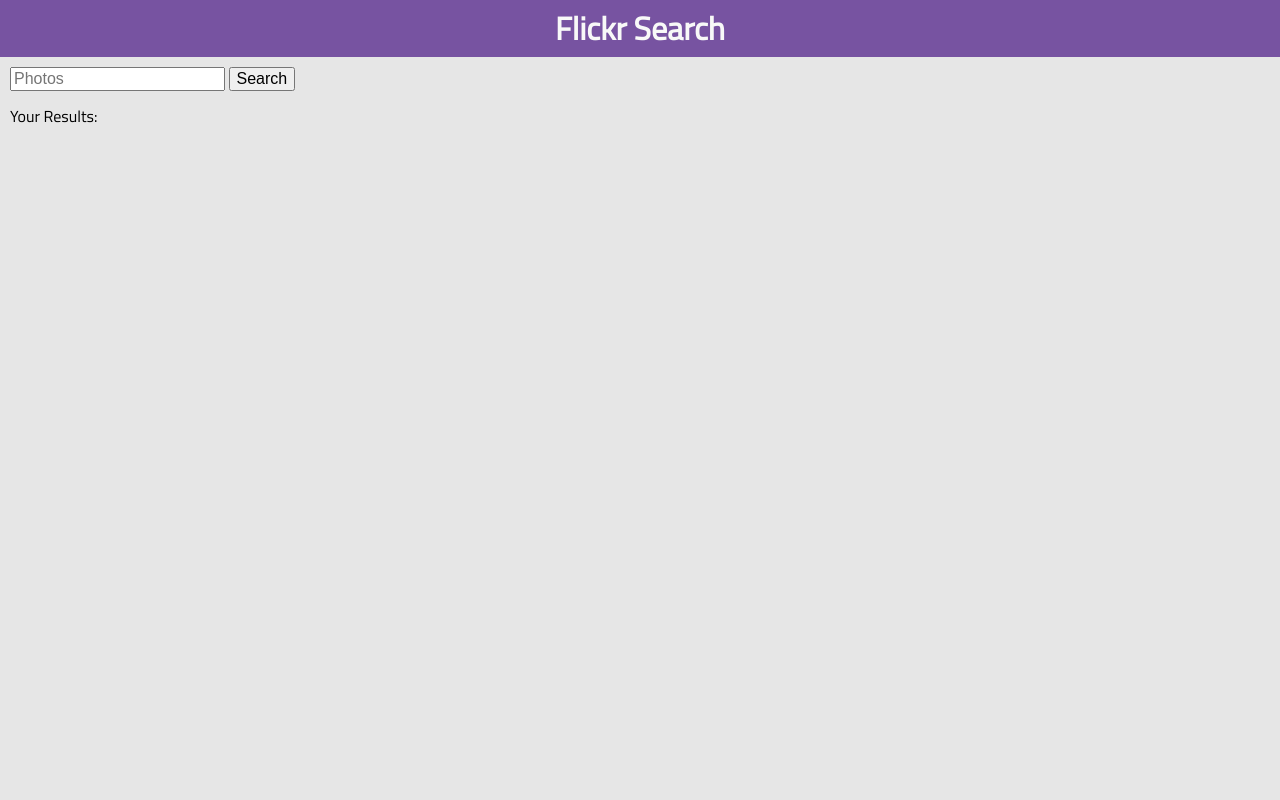
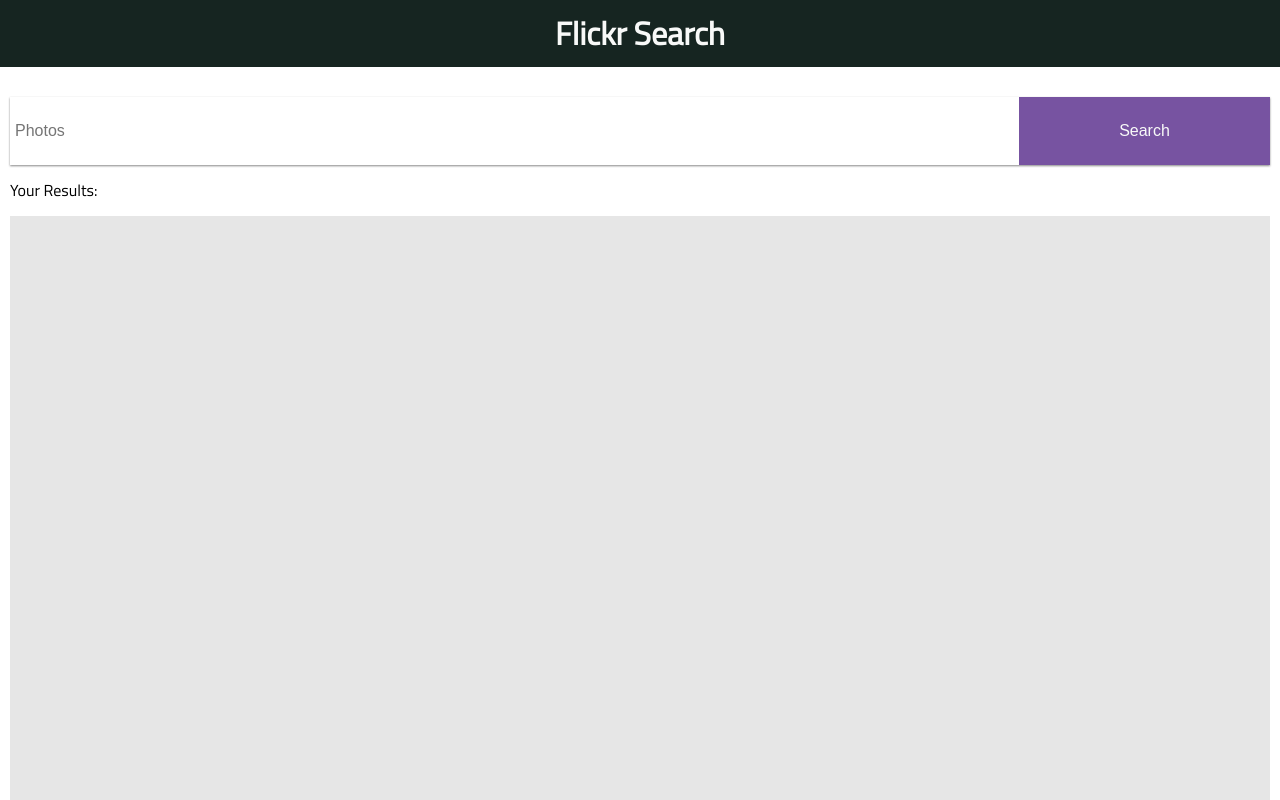
Before and after one commit to mykahT18/Flickr, a website: page index.html in a window 1280 px wide. Both pictures are taken after typing "Sample" into the empty fields and a click on the button "Search". Shown: the top 800 px of the page. Drawn offline with Linux system fonts and the light colour scheme; no server answers.

Commit message:
Working on Styles

```diff
--- a/css/styles.css
+++ b/css/styles.css
@@ -1,6 +1,6 @@
-body{
+html, body{
 	font-family: 'Titillium Web', sans-serif;
-	background-color: #E6E6E6;
+	height: 100vh;
 }
 ul{
 	list-style: none;
@@ -8,12 +8,51 @@
 main{
 	margin: 10px;
 }
+form{
+	display: flex;
+  justify-content: center;
+  margin-top: 30px;
+  box-shadow: 0px 1px 2px #888888;
+}
+input{
+	padding: 10px 0px 10px 0px;
+	outline: none;
+	width: 100%;
+	flex-basis: 80%;
+	margin: 15px 0px 15px 5px ;
+	border: none;
+}
+button{
+	background-color: #7753A1;
+	flex-basis: 20%;
+	border: none;
+	color: #F8F9F8;
+}
+img{
+	width: 100%;
+}
 header{
-	padding: 10px;
-	background: #7753A1;
+	padding: 15px;
+	background: #162521;
 }
 header h1{
 	text-align: center;
 	color: #F8F9F8;
 	margin: 0px;
 }
+#results{
+	background-color: #E6E6E6;
+	display: flex;
+	justify-content: space-evenly;
+	padding-left: 0px;
+	flex-wrap: wrap;
+	height: 100vh;
+  overflow: auto;
+}
+#results > li{
+	/*margin-left: 10px;*/
+	/*margin: 10px 20px 10px 20px;*/
+	align-self: auto;
+	margin-top: 30px;
+	flex-basis: 22%;
+}
--- a/js/mvc.js
+++ b/js/mvc.js
@@ -35,7 +35,7 @@
 				var query = userInput.value;
 				var limit = "25";
 				var key = "89855b41a6b46d1e6a1cb3f21b1c8b5d";
-				var safe = 1;
+				var safe = "1";
 				var api = 'https://api.flickr.com/services/rest/?method=flickr.photos.search&api_key=' + key + '&text=' + query + '&safe_search=' + safe + '&per_page=' + limit + '&format=json&nojsoncallback=1&ext';
 				var form = document.querySelector('form').reset();
 				console.log("search was clicked");
@@ -115,27 +115,32 @@
 	}, {
 		key: 'displayResult',
 		value: function displayResult() {
+			var element = document.querySelector('#results');
+			var pictures = '';
+			element.innerHTML = '';
 			// console.log("display now")
-			var displayResults = document.querySelector('#results');
-			var child = document.querySelector('#image');
-			var temp = displayResults.firstChild;
-			console.log(temp);
-			while (temp) {
-				var x = displayResults.removeChild(temp);
-			}
+			// let child = document.querySelector('#image')
+			// let temp = displayResults.firstChild
+			// console.log(temp)
+			// while(displayResults.firstChild){
+			// 	displayResults.removeChild(displayResults.firstChild);
+			// }
 			// if(displayResults.children.length){
 			// 	console.log(child.parentNode)
 			// 	let deletedItems = displayResults.removeChild(child)
 			// }
 			// console.log("POP! ",displayResults.firstChild)
 			var photoArr = this.photos;
-			var pictures = '';
-			if (this.photos) {
-				console.log(":) :) :)");
-				for (var i = 0; i < this.photos.length; i++) {
-					pictures += '<li id="image">' + '<h1>' + i + '</h1>' + '<img src="https://farm' + photoArr[i].farm + '.staticflickr.com/' + photoArr[i].server + '/' + photoArr[i].id + '_' + photoArr[i].secret + '.jpg"/>' + '</li>';
+			if (photoArr) {
+				for (var i = 0; i < photoArr.length; i++) {
+					pictures += '<li id="image">';
+					// pictures += '<h1>'+ i + '</h1>'
+					pictures += '<img src="https://farm' + photoArr[i].farm + '.staticflickr.com/' + photoArr[i].server + '/' + photoArr[i].id + '_' + photoArr[i].secret + '.jpg"/>';
+					pictures += '</li>';
 				}
-				displayResults.insertAdjacentHTML('beforeend', pictures);
+				if (element !== null) {
+					element.insertAdjacentHTML('beforeend', pictures);
+				}
 			}
 		}
 	}]);
```
Also changed, not shown: js/src/mvc.js (+18 -16 lines), index.html (indentation only).
